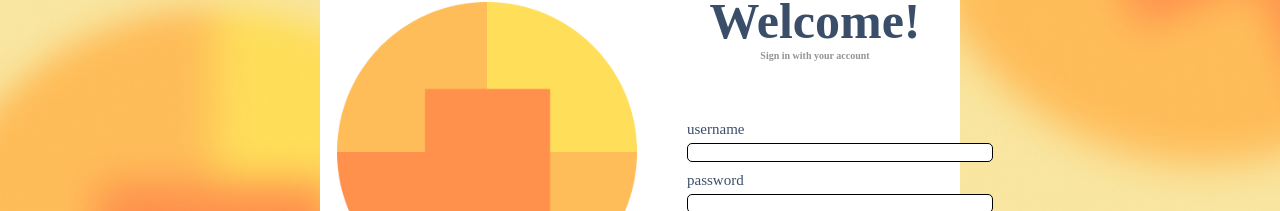
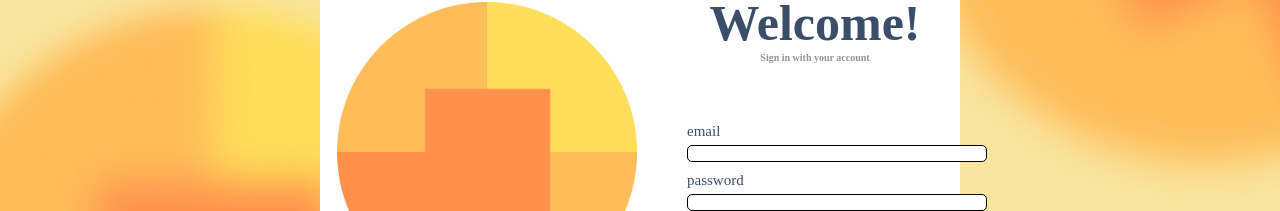
Before and after one commit to johnchoi44/GROOP, a React (Vite) app in the folder groopi/: page / in a window 1280 px wide. Shown: the part 248-459 px from the top of the page. Built offline with nearby package versions, Linux system fonts and the light colour scheme.

Commit message:
chatroom router setup

```diff
--- a/groopi/src/App.jsx
+++ b/groopi/src/App.jsx
@@ -3,6 +3,7 @@ import Home from "./Home/index";
 import Signin from "./Signin/index";
 import Signup from "./Signup/index";
 import Signup2 from "./Signup2/index";
+import Chatroom from './Chatroom/index';
 
 function App() {
   const router = createBrowserRouter([
@@ -23,6 +24,10 @@ function App() {
     element: <Signup2/>
   },
 
+  {
+    path: "/chatroom",
+    element: <Chatroom/>
+  }
 ])
 
   return(
--- a/groopi/src/Signin/index.jsx
+++ b/groopi/src/Signin/index.jsx
@@ -34,7 +34,7 @@ function Signin() {
                     <h1 style = {{fontSize: '50px',marginBlockStart: '0', marginBlockEnd: '0'}}>Welcome!</h1>
                     <h1 style = {{fontSize: '10px',color: '#959494',marginBlockStart: '0', marginBlockEnd: '0',marginBottom: '50px'}}>Sign in with your account</h1>
                     <div className="inputTitle">
-                        username
+                        email
                     </div>
                     <input style = {{alignSelf: 'flex-start',borderRadius:'5px', border: '1px solid'}}></input>
                     <div className="inputTitle">
```
